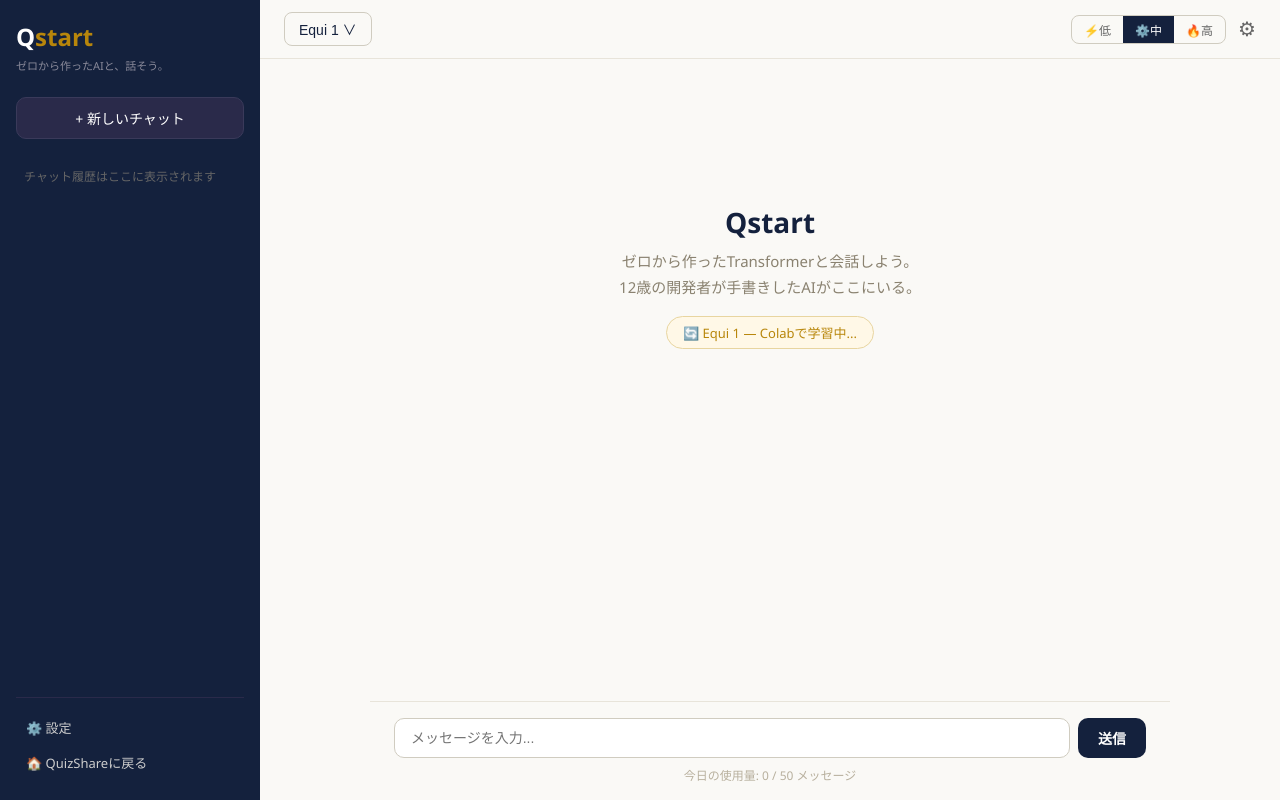
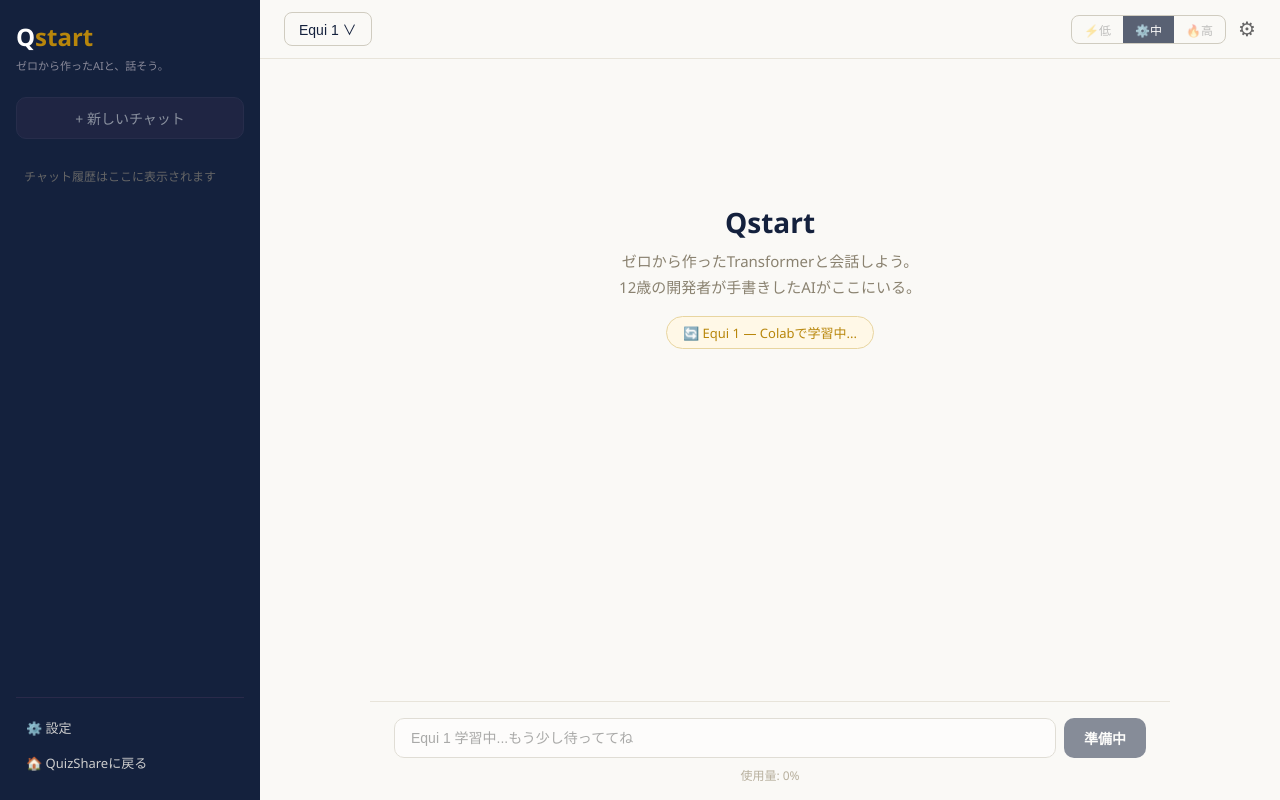
Before and after one commit to yuto113/quizshare-py, a Flask app: page /qstart in a window 1280 px wide. Run offline with Flask 3, Linux system fonts and the light colour scheme; some libraries are stand-ins or nearby versions.

Commit message:
Qstart JS修正 + ボタン無効化 + トークン使用量%

```diff
--- a/templates/qstart.html
+++ b/templates/qstart.html
@@ -149,7 +149,7 @@ body { font-family: 'Segoe UI','Hiragino Sans',sans-serif; background:#faf9f6; c
 <div class="qs-sidebar">
   <div class="qs-logo">Q<span>start</span></div>
   <div class="qs-sub">ゼロから作ったAIと、話そう。</div>
-  <div class="qs-new-chat" onclick="newChat()">+ 新しいチャット</div>
+  <div class="qs-new-chat" style="opacity:0.5;cursor:not-allowed;">+ 新しいチャット</div>
   <div class="qs-history" id="qs-history">
     <div style="color:#666; font-size:12px; padding:8px;">チャット履歴はここに表示されます</div>
   </div>
@@ -184,9 +184,9 @@ body { font-family: 'Segoe UI','Hiragino Sans',sans-serif; background:#faf9f6; c
     </div>
     <div class="qs-topbar-right">
       <div class="qs-effort-group">
-        <button class="qs-effort-btn" onclick="setEffort('low')" id="eff-low">⚡低</button>
-        <button class="qs-effort-btn active" onclick="setEffort('mid')" id="eff-mid">⚙️中</button>
-        <button class="qs-effort-btn" onclick="setEffort('high')" id="eff-high">🔥高</button>
+        <button class="qs-effort-btn" id="eff-low" disabled style="opacity:0.4;">⚡低</button>
+        <button class="qs-effort-btn active" id="eff-mid" disabled style="opacity:0.7;">⚙️中</button>
+        <button class="qs-effort-btn" id="eff-high" disabled style="opacity:0.4;">🔥高</button>
       </div>
       <button class="qs-settings-btn" onclick="openSettings()">⚙</button>
     </div>
@@ -204,10 +204,10 @@ body { font-family: 'Segoe UI','Hiragino Sans',sans-serif; background:#faf9f6; c
   <!-- 入力 -->
   <div class="qs-input-area">
     <div class="qs-input-row">
-      <input class="qs-input" id="qs-input" placeholder="メッセージを入力..." onkeydown="if(event.key==='Enter')sendMsg()">
-      <button class="qs-send" onclick="sendMsg()">送信</button>
+      <input class="qs-input" id="qs-input" placeholder="Equi 1 学習中...もう少し待っててね" disabled style="opacity:0.6;">
+      <button class="qs-send" onclick="sendMsg()" disabled style="opacity:0.5;cursor:not-allowed;">準備中</button>
     </div>
-    <div class="qs-usage" id="qs-usage">今日の使用量: 0 / 50 メッセージ</div>
+    <div class="qs-usage" id="qs-usage">使用量: 0%</div>
   </div>
 </div>
 
@@ -233,7 +233,7 @@ body { font-family: 'Segoe UI','Hiragino Sans',sans-serif; background:#faf9f6; c
 
   <div class="qs-s-section">
     <div class="qs-s-label">今日の使用量</div>
-    <div class="qs-s-value" id="qs-s-usage-text">0 / 50 メッセージ</div>
+    <div class="qs-s-value" id="qs-s-usage-text">0%</div>
     <div class="qs-s-bar"><div class="qs-s-bar-fill" id="qs-s-bar" style="width:0%"></div></div>
   </div>
 
@@ -252,13 +252,13 @@ body { font-family: 'Segoe UI','Hiragino Sans',sans-serif; background:#faf9f6; c
 </div>
 
 <script>
-# ===== Qstart フロントエンド =====
+// ===== Qstart フロントエンド =====
 let currentModel = 'equi';
 let currentEffort = 'mid';
 let usageCount = 0;
-const DAILY_LIMIT = 50;
+const DAILY_LIMIT = 200000; // トークン上限
 
-# --- モデル選択 ---
+// --- モデル選択 ---
 function toggleModelMenu() {
   document.getElementById('qs-model-menu').classList.toggle('open');
 }
@@ -281,7 +281,7 @@ function pickModel(m) {
   document.getElementById('qs-model-menu').classList.remove('open');
 }
 
-# --- エフォート ---
+// --- エフォート ---
 function setEffort(level) {
   currentEffort = level;
   ['low','mid','high'].forEach(function(l) {
@@ -291,7 +291,7 @@ function setEffort(level) {
   document.getElementById('qs-s-effort').textContent = labels[level];
 }
 
-# --- 設定パネル ---
+// --- 設定パネル ---
 function openSettings() {
   document.getElementById('qs-settings').classList.add('open');
 }
@@ -299,7 +299,7 @@ function closeSettings() {
   document.getElementById('qs-settings').classList.remove('open');
 }
 
-# --- チャット ---
+// --- チャット ---
 function addMsg(role, text) {
   var welcome = document.getElementById('qs-welcome');
   if (welcome) welcome.style.display = 'none';
@@ -322,8 +322,9 @@ function escH(s) {
 }
 
 function updateUsage() {
-  document.getElementById('qs-usage').textContent = '今日の使用量: ' + usageCount + ' / ' + DAILY_LIMIT + ' メッセージ';
-  document.getElementById('qs-s-usage-text').textContent = usageCount + ' / ' + DAILY_LIMIT + ' メッセージ';
+  var pct = Math.min(100, Math.round(usageCount / DAILY_LIMIT * 100));
+  document.getElementById('qs-usage').textContent = '使用量: ' + pct + '%';
+  document.getElementById('qs-s-usage-text').textContent = pct + '%';
   document.getElementById('qs-s-bar').style.width = Math.min(100, usageCount / DAILY_LIMIT * 100) + '%';
 }
 
@@ -340,7 +341,7 @@ async function sendMsg() {
   usageCount++;
   updateUsage();
 
-  # AIにリクエスト(現在は準備中メッセージ)
+  // AIにリクエスト(現在は準備中メッセージ)
   try {
     var r = await fetch('/api/qstart/chat', {
       method: 'POST',
```
